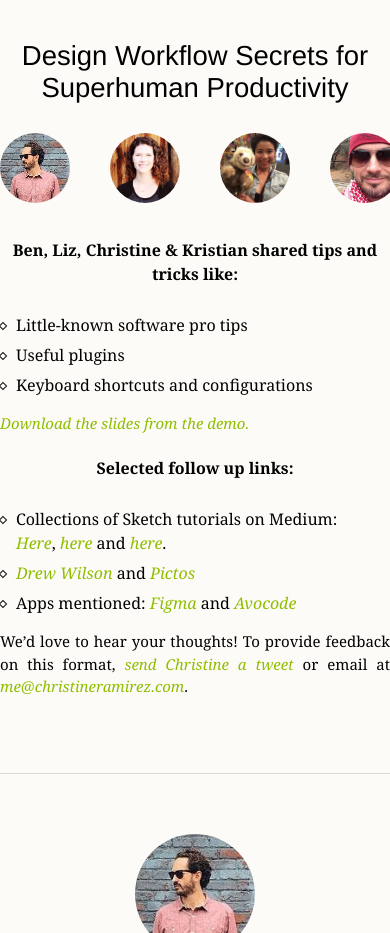
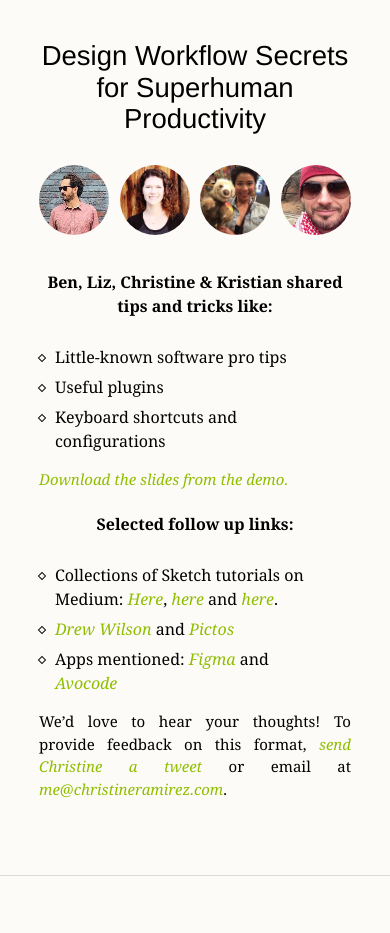
Before and after one commit to christineramirez/design-collab, a plain HTML site: page index.html in a window 390 px wide. Shown: the part 1000-1933 px from the top of the page. Drawn offline with nearby package versions, Linux system fonts and the light colour scheme; a script that the page names is missing.

Commit message:
Fixed layout for tablet

```diff
--- a/css/partials/_media-queries.scss
+++ b/css/partials/_media-queries.scss
@@ -63,6 +63,14 @@
   .event-wrapper {
     @include flexwrap(wrap);
 
+    .speaker-info-row {
+      @include justifyContent(space-between);
+
+      .contain-speaker-info {
+        margin: 0;
+      }
+    }
+
     .speaker-info {
       width: 100%;
       margin: 0 0 3rem 0;
@@ -73,7 +81,6 @@
     .speaker-info img {
       width: 120px;
       height: 120px;
-
     }
 
     .speaker-elsewhere {
```
Also changed, not shown: css/main.css.
